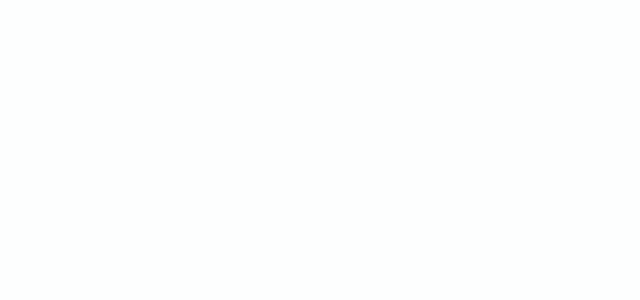
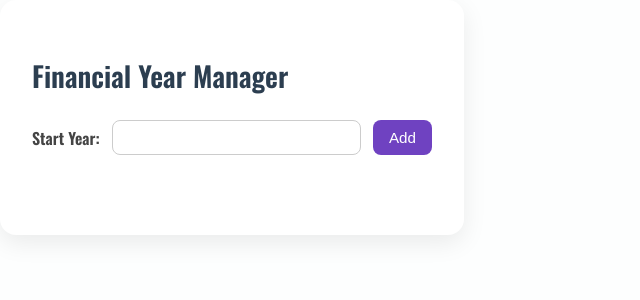
Before and after one commit to niranj-r/MaxProfit, a React (Create React App) app in the folder frontend/: page /financial-year-manager in a window 1280 px wide. Before the commit this address had no page. Shown: the top 300 px of the page, without its empty margins (0-640 px from the left). Built offline with nearby package versions, Linux system fonts and the light colour scheme; no server answers.

Commit message:
finance-1

```diff
--- a/frontend/src/App.jsx
+++ b/frontend/src/App.jsx
@@ -19,6 +19,7 @@
 import ModalWrapper from './components/ModalWrapper';
 import ProjectAssignees from './components/ProjectAssignees';
 import UpcomingDeadlines from './components/UpcomingDeadlines';
+import FinancialYearManager from './components/FinancialYearManager';
 
 function App() {
   return (
@@ -43,7 +44,7 @@
       <Route path="/project-assignees" element={<ProjectAssignees />} />
       <Route path="/projects/:id/assignees" element={<ProjectAssignees />} />
       <Route path="/upcoming-deadlines" element={<UpcomingDeadlines />} />
-
+      <Route path="/financial-year-manager" element={<FinancialYearManager />} />
       {/* Add more routes as needed */}
     </Routes>
   );
--- a/frontend/src/components/DeptDirectory.jsx
+++ b/frontend/src/components/DeptDirectory.jsx
@@ -238,16 +238,6 @@
           errorMsg = 'Invalid Organization ID.';
         }
         break;
-      case 'managerIds':
-        if (!value || value.length === 0) {
-          errorMsg = 'At least one manager is required.';
-        } else {
-          const invalidManagers = value.filter(id => !employees.some(emp => emp.eid === id));
-          if (invalidManagers.length > 0) {
-            errorMsg = `Invalid Manager IDs: ${invalidManagers.join(', ')}`;
-          }
-        }
-        break;
       default:
         break;
     }
--- /dev/null
+++ b/frontend/src/components/FinancialYearManager.css
@@ -0,0 +1,162 @@
+/*.financial-year-manager {
+  display: flex;
+  justify-content: flex-end;
+  align-items: flex-start;
+  padding: 2rem;
+  background-color: #f3f6fb;
+  min-height: 100vh;
+  box-sizing: border-box;
+  font-family: 'Segoe UI', sans-serif;
+}*/
+
+.fy-container {
+  width: 400px;
+  background-color: #ffffff;
+  border-radius: 16px;
+  padding: 2rem 2rem;
+  box-shadow: 0 8px 24px rgba(0, 0, 0, 0.08);
+  margin-right: 2rem;
+}
+
+.fy-container h2 {
+  font-size: 1.75rem;
+  font-weight: 600;
+  color: #2c3e50;
+  margin-bottom: 1.5rem;
+}
+
+/* Input Row */
+.fy-input {
+  display: flex;
+  align-items: center;
+  gap: 0.75rem;
+  margin-bottom: 2rem;
+}
+
+.fy-input label {
+  font-weight: 500;
+  font-size: 1rem;
+  color: #444;
+}
+
+.fy-input input {
+  padding: 0.5rem 0.75rem;
+  border: 1px solid #ccc;
+  border-radius: 8px;
+  font-size: 0.95rem;
+  flex: 1;
+  transition: 0.3s ease;
+}
+
+.fy-input input:focus {
+  border-color: #6f42c1;
+  outline: none;
+  box-shadow: 0 0 0 2px rgba(111, 66, 193, 0.2);
+}
+
+.fy-input button {
+  background-color: #6f42c1;
+  color: #fff;
+  padding: 0.55rem 1rem;
+  border: none;
+  border-radius: 8px;
+  font-size: 0.95rem;
+  cursor: pointer;
+  transition: background-color 0.3s ease;
+}
+
+.fy-input button:hover {
+  background-color: #5a34a1;
+}
+
+/* Year Items */
+.fy-list {
+  display: flex;
+  flex-direction: column;
+  gap: 1rem;
+}
+
+.fy-item {
+  background-color: #f5f7fc;
+  padding: 1rem;
+  border-radius: 12px;
+  display: flex;
+  justify-content: space-between;
+  align-items: center;
+  box-shadow: 0 2px 8px rgba(0, 0, 0, 0.04);
+  transition: 0.2s ease-in-out;
+}
+
+.fy-item:hover {
+  background-color: #ebeff8;
+}
+
+.fy-item span {
+  font-weight: 500;
+  color: #333;
+  font-size: 0.95rem;
+  flex: 1;
+}
+
+/* Action Buttons */
+.fy-actions {
+  display: flex;
+  gap: 0.5rem;
+}
+
+.manage-btn {
+  background-color: #007bff;
+  color: #fff;
+  border: none;
+  border-radius: 6px;
+  padding: 0.4rem 0.8rem;
+  font-size: 0.9rem;
+  cursor: pointer;
+}
+
+.manage-btn:hover {
+  background-color: #0062cc;
+}
+
+.delete-btn {
+  background-color: #dc3545;
+  color: white;
+  border: none;
+  border-radius: 6px;
+  padding: 0.4rem 0.8rem;
+  font-size: 0.9rem;
+  cursor: pointer;
+}
+
+.delete-btn:hover {
+  background-color: #c82333;
+}
+
+/* Mobile Responsive */
+@media (max-width: 768px) {
+  .financial-year-manager {
+    justify-content: center;
+    padding: 1rem;
+  }
+
+  .fy-container {
+    width: 100%;
+    margin-right: 0;
+  }
+
+  .fy-input {
+    flex-direction: column;
+    align-items: stretch;
+  }
+
+  .fy-actions {
+    flex-direction: column;
+    width: 100%;
+    gap: 0.4rem;
+  }
+
+  .fy-item {
+    flex-direction: column;
+    align-items: flex-start;
+  }
+}
--- /dev/null
+++ b/frontend/src/components/FinancialYearManager.jsx
@@ -0,0 +1,108 @@
+import React, { useState, useEffect } from "react";
+import "./FinancialYearManager.css";
+import Navbar from './Navbar';
+
+const API = process.env.REACT_APP_API_BASE_URL;
+
+const FinancialYearManager = () => {
+    const [year, setYear] = useState("");
+    const [financialYears, setFinancialYears] = useState([]);
+
+    useEffect(() => {
+        fetch(`${API}/financial-years`)
+            .then(res => res.json())
+            .then(data => setFinancialYears(data))
+            .catch(err => console.error("Failed to fetch:", err));
+    }, []);
+
+    const handleAdd = async () => {
+        const startYear = parseInt(year);
+        if (!startYear || isNaN(startYear)) return;
+
+        const endYear = startYear + 1;
+        const label = `${startYear}-${endYear}`;
+
+        if (financialYears.some(y => y.label === label)) {
+            alert("This financial year already exists.");
+            return;
+        }
+
+        try {
+            const res = await fetch(`${API}/financial-years`, {
+                method: "POST",
+                headers: {
+                    "Content-Type": "application/json"
+                },
+                body: JSON.stringify({ start_year: startYear })
+            });
+
+            const data = await res.json();
+
+            if (!res.ok) {
+                alert(data.error || "Error adding financial year.");
+                return;
+            }
+
+            setFinancialYears(prev => [...prev, data]);
+            setYear("");
+        } catch (error) {
+            console.error("Add error:", error);
+        }
+    };
+
+
+    const handleDelete = async (id) => {
+        try {
+            await fetch(`${API}/financial-years/${id}`, {
+                method: "DELETE"
+            });
+            setFinancialYears(prev => prev.filter(year => year.id !== id));
+        } catch (error) {
+            console.error("Delete error:", error);
+        }
+    };
+
+    return (
+        /*<div className="financial-year-manager">
+            <div className="dashboard-header">
+                <Navbar />
+            </div>*/
+            <div className="fy-container">
+                <h2>Financial Year Manager</h2>
+                <div className="fy-input">
+                    <label>Start Year:</label>
+                    <input
+                        type="number"
+                        min="2000"
+                        max="2100"
+                        value={year}
+                        onChange={(e) => setYear(e.target.value)}
+                    />
+                    <button onClick={handleAdd}>Add</button>
+                </div>
+
+                <ul className="fy-list">
+                    {financialYears.map(year => {
+                        const [startYearStr, endYearStr] = year.label.split("-");
+                        const startDate = `Apr 1, ${startYearStr}`;
+                        const endDate = `Mar 31, ${endYearStr}`;
+
+                        return (
+                            <li key={year.id} className="fy-item">
+                                <span>
+                                    {startDate} – {endDate}
+                                </span>
+                                <div className="fy-actions">
+                                    <button className="manage-btn">Manage</button>
+                                    <button className="delete-btn" onClick={() => handleDelete(year.id)}>Delete</button>
+                                </div>
+                            </li>
+                        );
+                    })}
+                </ul>
+            </div>
+        //</div>
+    );
+};
+
+export default FinancialYearManager;
--- a/frontend/src/components/Navbar.jsx
+++ b/frontend/src/components/Navbar.jsx
@@ -35,7 +35,7 @@
                         </NavLink>
                     </li>
                     <li>
-                        <NavLink to="/employee-dashboard" className={({ isActive }) => isActive ? "active" : ""}>
+                        <NavLink to="/financial-year-manager" className={({ isActive }) => isActive ? "active" : ""}>
                             Settings
                         </NavLink>
                     </li>
```
Also changed, not shown: 1 other file (tests, documents, lock files or other folders).
